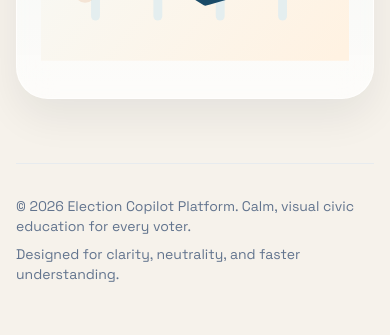
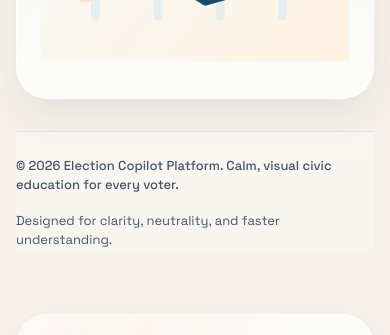
Before and after one commit to shreyanshcode-web/ELEC-KNOW, a React (Vite) app in the folder submission/frontend/: page / in a window 390 px wide. Shown: the part 6020-6355 px from the top of the page. Built offline with nearby package versions, Linux system fonts and the light colour scheme; no server answers.

Commit message:
style: enhance footer design with gradient background and improved typography

```diff
--- a/submission/frontend/src/App.tsx
+++ b/submission/frontend/src/App.tsx
@@ -29,10 +29,10 @@ export default function App() {
                 <Route path="/timeline" element={<TimelinePage />} />
               </Routes>
 
-              <footer className="mt-16 border-t border-slate-200/70 pt-8 text-sm text-slate-500">
-                <div className="flex flex-col gap-2 sm:flex-row sm:items-center sm:justify-between">
-                  <p>&copy; 2026 Election Copilot Platform. Calm, visual civic education for every voter.</p>
-                  <p>Designed for clarity, neutrality, and faster understanding.</p>
+              <footer className="mt-16 border-t border-slate-200/70 pt-8 text-sm text-slate-600 sm:mt-20 sm:pt-10">
+                <div className="flex flex-col gap-3 sm:flex-row sm:items-center sm:justify-between">
+                  <p className="font-medium text-slate-700">&copy; 2026 Election Copilot Platform. Calm, visual civic education for every voter.</p>
+                  <p className="text-slate-500">Designed for clarity, neutrality, and faster understanding.</p>
                 </div>
               </footer>
             </div>
--- a/submission/frontend/src/index.css
+++ b/submission/frontend/src/index.css
@@ -98,6 +98,36 @@ body {
 .goog-tooltip:hover {
   display: none !important;
 }
+
+/* Footer Styling */
+footer {
+  background: linear-gradient(180deg, rgba(255, 255, 255, 0.4) 0%, rgba(255, 255, 255, 0.2) 100%);
+  border-top: 1.5px solid rgba(100, 116, 139, 0.15);
+  padding-top: 2rem;
+  margin-top: 4rem;
+}
+
+footer p {
+  margin: 0;
+  color: #475569;
+  font-size: 0.875rem;
+  line-height: 1.5;
+}
+
+@media (max-width: 640px) {
+  footer {
+    margin-top: 2rem;
+    padding-top: 1.5rem;
+  }
+
+  footer p {
+    font-size: 0.8125rem;
+  }
+
+  footer div {
+    gap: 1rem !important;
+  }
+}
 .goog-text-highlight {
   background-color: transparent !important;
   border: none !important;
```
